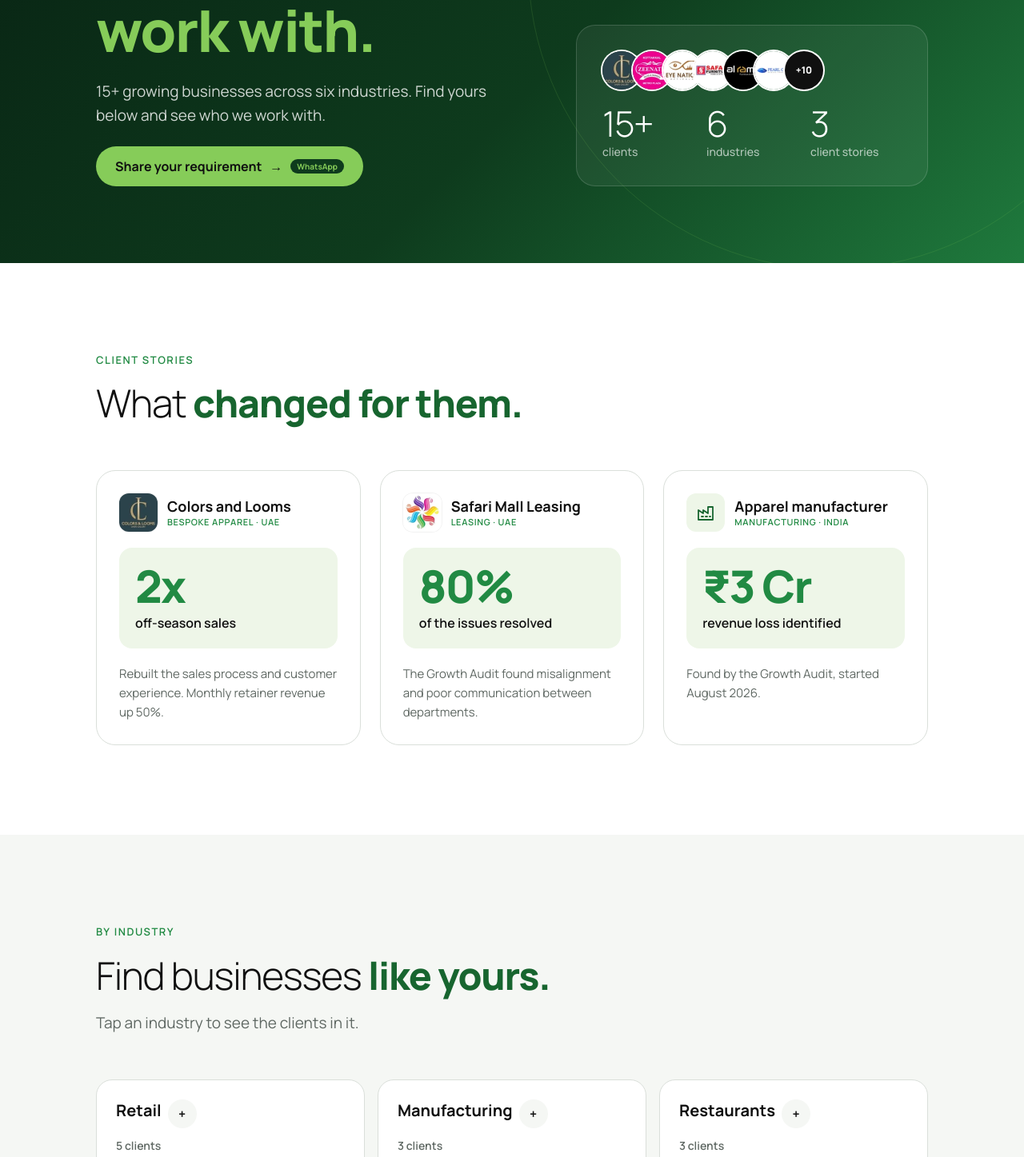
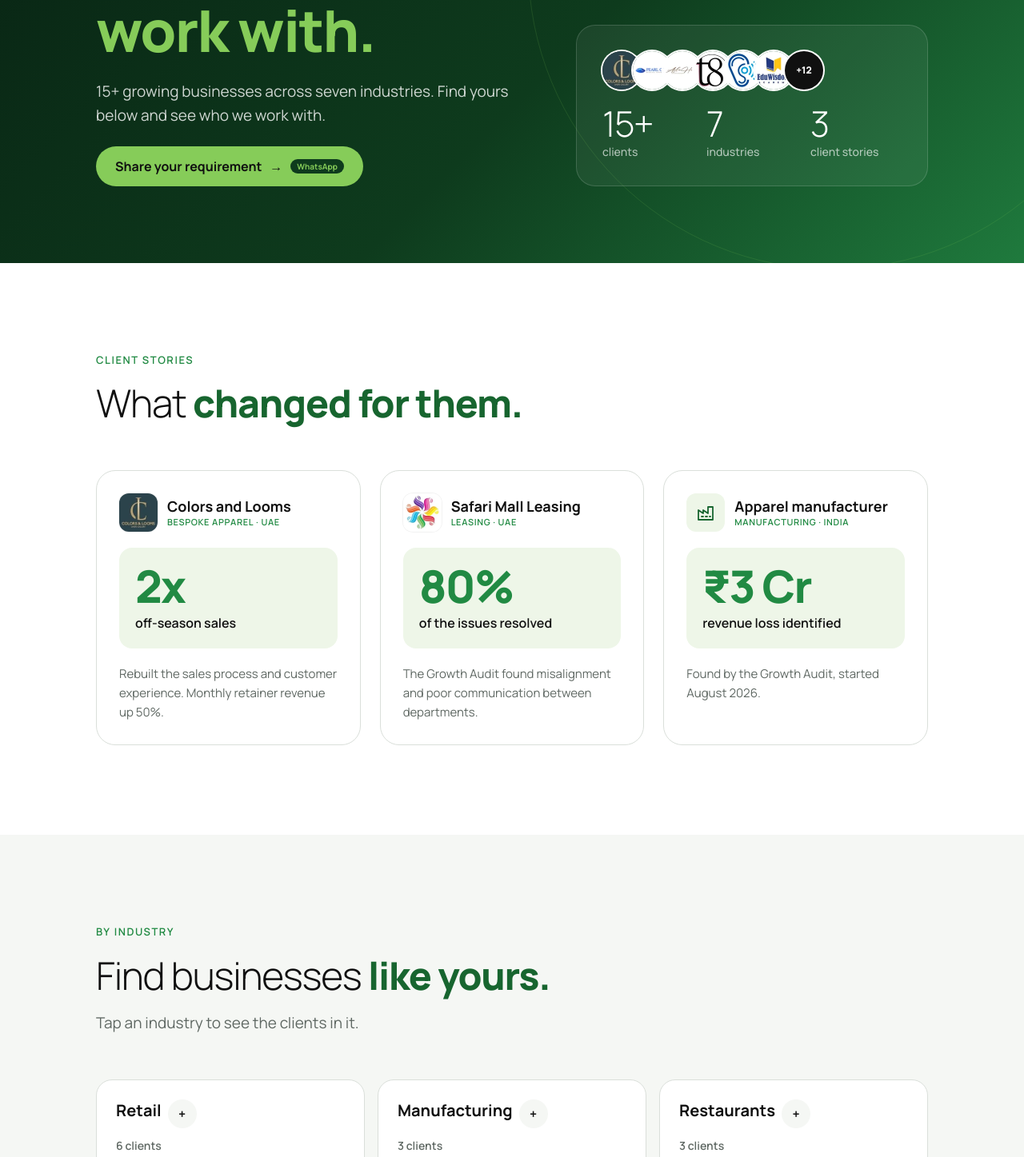
Before and after one commit to Ahamedshakir02/dotnot-solution, a Next.js app: page /clients in a window 1280 px wide. Shown: the part 243-1690 px from the top of the page at 80% size. Built offline with nearby package versions, Linux system fonts and the light colour scheme.

Commit message:
Add Farfalla and Safari Mall Leasing to the clients
Farfalla opens a new Kidswear industry, so the industry count now
comes from the data instead of being written as "six". Short logo
previews take one client from each industry in turn, so they show
the spread rather than only retail.

```diff
--- a/src/app/clients/page.tsx
+++ b/src/app/clients/page.tsx
@@ -2,7 +2,7 @@ import type { Metadata } from "next";
 import Link from "next/link";
 import { ClientLogo, LogoStack, NoLogo } from "@/components/clients/ClientLogo";
 import { IndustryCards } from "@/components/clients/IndustryCards";
-import { allClients, industries, stories } from "@/components/clients/data";
+import { industries, industryWord, mixed, stories } from "@/components/clients/data";
 import { ShareButton } from "@/components/ui/Button";
 import { ClosingCta } from "@/components/ui/ClosingCta";
 import { Footer } from "@/components/ui/Footer";
@@ -38,13 +38,13 @@ export default function ClientsPage() {
                 className="text-[42px] leading-[46px] md:text-[72px] md:leading-[75px]"
               />
               <p className="max-w-[540px] text-base leading-relaxed text-white/80 md:text-[19px] md:leading-[30px]">
-                15+ growing businesses across six industries. Find yours below and see who we work with.
+                15+ growing businesses across {industryWord} industries. Find yours below and see who we work with.
               </p>
               <ShareButton className="self-start" />
             </div>
 
             <div data-reveal className="flex flex-col gap-5 rounded-3xl border border-white/15 bg-white/[0.06] p-6 md:p-8">
-              <LogoStack list={allClients} max={6} size="h-12 w-12 ring-deep" />
+              <LogoStack list={mixed} max={6} size="h-12 w-12 ring-deep" />
               <dl className="grid grid-cols-3 gap-4">
                 {[
                   ["15+", "clients"],
--- a/src/components/clients/data.ts
+++ b/src/components/clients/data.ts
@@ -12,6 +12,7 @@ export const industries: { name: string; clients: Client[] }[] = [
       { name: "Eyenation", logo: L("eyenation") },
       { name: "Safari Furniture", logo: L("safari-furniture") },
       { name: "Al Rams", logo: L("al-rams") },
+      { name: "Safari Mall Leasing", logo: L("safari-mall") },
     ],
   },
   {
@@ -26,10 +27,21 @@ export const industries: { name: string; clients: Client[] }[] = [
   { name: "Agencies", clients: [{ name: "Tale8", logo: L("tale8") }, { name: "Beyo", logo: L("beyo") }] },
   { name: "Healthcare", clients: [{ name: "Sravana Hearing Aid", logo: L("sravana") }] },
   { name: "Education and travel", clients: [{ name: "Edu Wisdom", logo: L("edu-wisdom") }, { name: "Europe Travels", logo: L("europe-travels") }] },
+  { name: "Kidswear", clients: [{ name: "Farfalla", logo: L("farfalla") }] },
 ];
 
 export const allClients = industries.flatMap((ind) => ind.clients);
 export const withLogo = allClients.filter((c) => c.logo);
+
+/** One client from each industry in turn, so short previews show the spread, not just retail. */
+export const mixed: Client[] = Array.from({ length: Math.max(...industries.map((i) => i.clients.length)) }, (_, r) =>
+  industries.flatMap((ind) => (ind.clients[r] ? [ind.clients[r]] : [])),
+).flat();
+export const mixedWithLogo = mixed.filter((c) => c.logo);
+
+const words = ["zero", "one", "two", "three", "four", "five", "six", "seven", "eight", "nine", "ten", "eleven", "twelve"];
+/** "seven", for copy like "across seven industries". */
+export const industryWord = words[industries.length] ?? String(industries.length);
 
 export const stories = [
   {
--- a/src/components/home/Clientele.tsx
+++ b/src/components/home/Clientele.tsx
@@ -4,7 +4,7 @@ import Image from "next/image";
 import Link from "next/link";
 import { useEffect, useRef, useState } from "react";
 import { ClientLogo, LogoStack, NoLogo } from "@/components/clients/ClientLogo";
-import { allClients, stories, withLogo } from "@/components/clients/data";
+import { allClients, industries, industryWord, mixed, mixedWithLogo, stories } from "@/components/clients/data";
 import { Ring, Section, SectionHeader } from "@/components/ui/Section";
 
 function Spotlight() {
@@ -129,7 +129,7 @@ function Spotlight() {
 export function Clientele() {
   return (
     <Section id="clientele">
-      <SectionHeader overline="Clientele" title="Trusted by growing businesses across six industries." accent="across six industries." />
+      <SectionHeader overline="Clientele" title={`Trusted by growing businesses across ${industryWord} industries.`} accent={`across ${industryWord} industries.`} />
 
       <div className="mt-8 grid gap-4 md:mt-14 lg:grid-cols-[minmax(0,740px)_1fr] lg:gap-14">
         <Spotlight />
@@ -140,10 +140,10 @@ export function Clientele() {
             <p className="text-[80px] leading-none font-light tracking-[-0.04em]">
               15<span className="font-extrabold text-gtext">+</span>
             </p>
-            <p className="mt-2 font-medium text-muted">clients across 6 industries</p>
+            <p className="mt-2 font-medium text-muted">clients across {industries.length} industries</p>
           </div>
           <ul data-stagger className="grid grid-cols-4 gap-3">
-            {withLogo.slice(0, 11).map((c) => (
+            {mixedWithLogo.slice(0, 11).map((c) => (
               <li key={c.name} title={c.name} className="flex aspect-square items-center justify-center rounded-[18px] border border-line bg-white">
                 <ClientLogo c={c} size={64} className="h-[64%] w-[64%] rounded-xl" />
               </li>
@@ -168,11 +168,11 @@ export function Clientele() {
 
         {/* Phone and tablet: the small trust strip under the spotlight */}
         <div data-reveal className="flex flex-col gap-4 rounded-3xl border border-line bg-white p-5 shadow-[0_10px_30px_rgba(13,51,26,0.06)] lg:hidden">
-          <LogoStack list={allClients} max={6} size="h-11 w-11" />
+          <LogoStack list={mixed} max={6} size="h-11 w-11" />
           <p className="text-2xl leading-[30px] font-light tracking-[-0.02em]">
             Trusted by <span className="font-extrabold text-gtext">15+ growing businesses</span>
           </p>
-          <p className="-mt-1 text-sm leading-[21px] font-medium text-muted">Retail, manufacturing, restaurants, agencies, healthcare, education and travel.</p>
+          <p className="-mt-1 text-sm leading-[21px] font-medium text-muted">Retail, manufacturing, restaurants, agencies, healthcare, education, travel and kidswear.</p>
           <Link href="/clients" className="mt-1 flex items-center justify-center gap-2.5 rounded-full bg-ink px-6 py-4 text-[15px] font-bold text-white">
             See all clients <span aria-hidden className="text-lime">→</span>
           </Link>
```
Also changed, not shown: public/clients/farfalla.webp (added).
